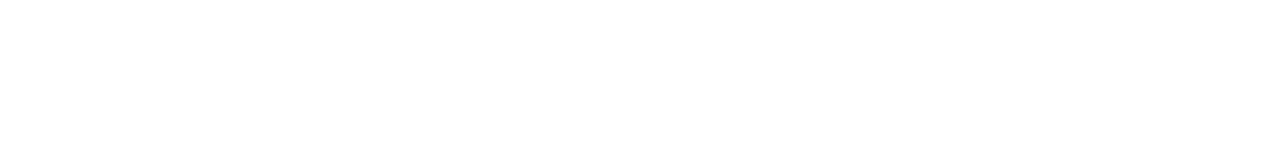
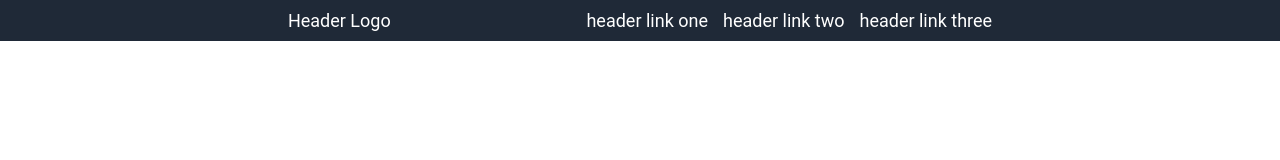
Before and after one commit to ACee70/odin-landing-page, a plain HTML site: page index.html in a window 1280 px wide. Drawn offline with Linux system fonts and the light colour scheme.

Commit message:
added top header

```diff
--- a/index.html
+++ b/index.html
@@ -1,12 +1,43 @@
 <!DOCTYPE html>
 <html lang="en">
+
 <head>
     <meta charset="UTF-8">
     <meta name="viewport" content="width=device-width, initial-scale=1.0">
     <link rel="stylesheet" href="styles.css">
     <title>Landing Page</title>
 </head>
+
 <body>
 
+    <div class='header-container'>
+        <div class='header'>
+            <div class="header-logo">Header Logo</div>
+            <div class="links">
+                <div class="header-link one">header link one</div>
+                <div class="header-link two">header link two</div>
+                <div class="header-link three">header link three</div>
+
+            </div>
+        </div>
+    </div>
+
+    <div class='banner-container'>
+        <div class='banner'>
+
+        </div>
+    </div>
+    <div class="photo-grid-container">
+        <div class="photo-grid">
+
+        </div>
+    </div>
+    </div>
+    <div class="footer">
+
+
+    </div>
+
 </body>
+
 </html>
--- a/styles.css
+++ b/styles.css
@@ -0,0 +1,25 @@
+*{
+    font-family: Roboto;
+    margin: 0;
+    padding: 0;
+    box-sizing: border-box;
+}
+
+.header-container{
+    color: white;
+    background-color: #1F2937;
+    font-size: 18px;
+    padding: 10px;
+    display: flex;
+    justify-content: center;
+}
+.header{
+    width: 900px;
+    display: flex;
+    justify-content: space-around;
+}
+.links{
+    display: flex;
+    flex-direction: row;
+    gap: 15px;
+}
```
